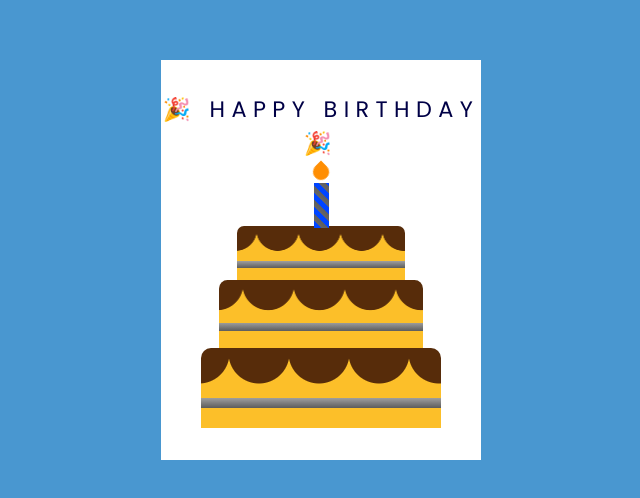
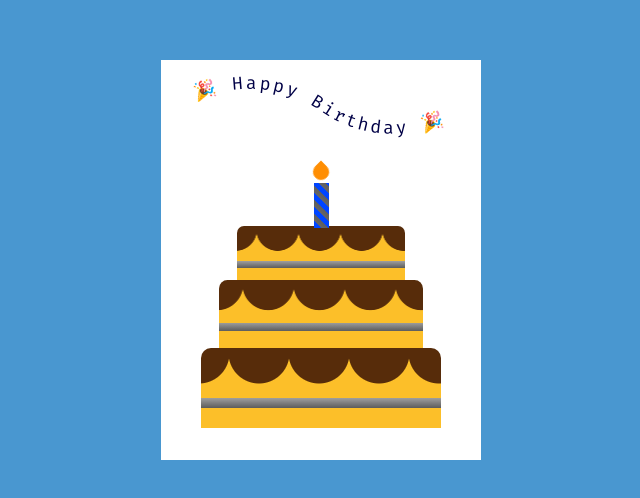
Before and after one commit to nifjud/Invitaci-n_de_cumplea-os, a plain HTML site: page index.html in a window 1280 px wide. Shown: the part 140-638 px from the top of the page, without its empty margins (479-1119 px from the left). Drawn offline with Linux system fonts and the light colour scheme.

Commit message:
Enhance birthday card with curved text SVG
Added curved text SVG for birthday greeting.

```diff
--- a/index.html
+++ b/index.html
@@ -15,7 +15,19 @@
     <div class="card">
         <div class="outside">
             <div class="front">
-                <p>🎉 Happy Birthday 🎉</p>
+                <!-- 🎉 Texto curvo con SVG -->
+                <div class="curved-text">
+                    <svg viewBox="0 0 500 150">
+                        <path id="wavePath" fill="transparent" d="M10,80 Q150,10 250,80 T490,80" />
+                        <text font-size="28" fill="#000046" letter-spacing="4">
+                            <textPath href="#wavePath" startOffset="50%" text-anchor="middle">
+                                🎉 Happy Birthday 🎉
+                            </textPath>
+                        </text>
+                    </svg>
+                </div>
+
+                <!-- 🎂 Pastel -->
                 <div class="cake">
                     <div class="top_layer"></div>
                     <div class="middle_layer"></div>
```
